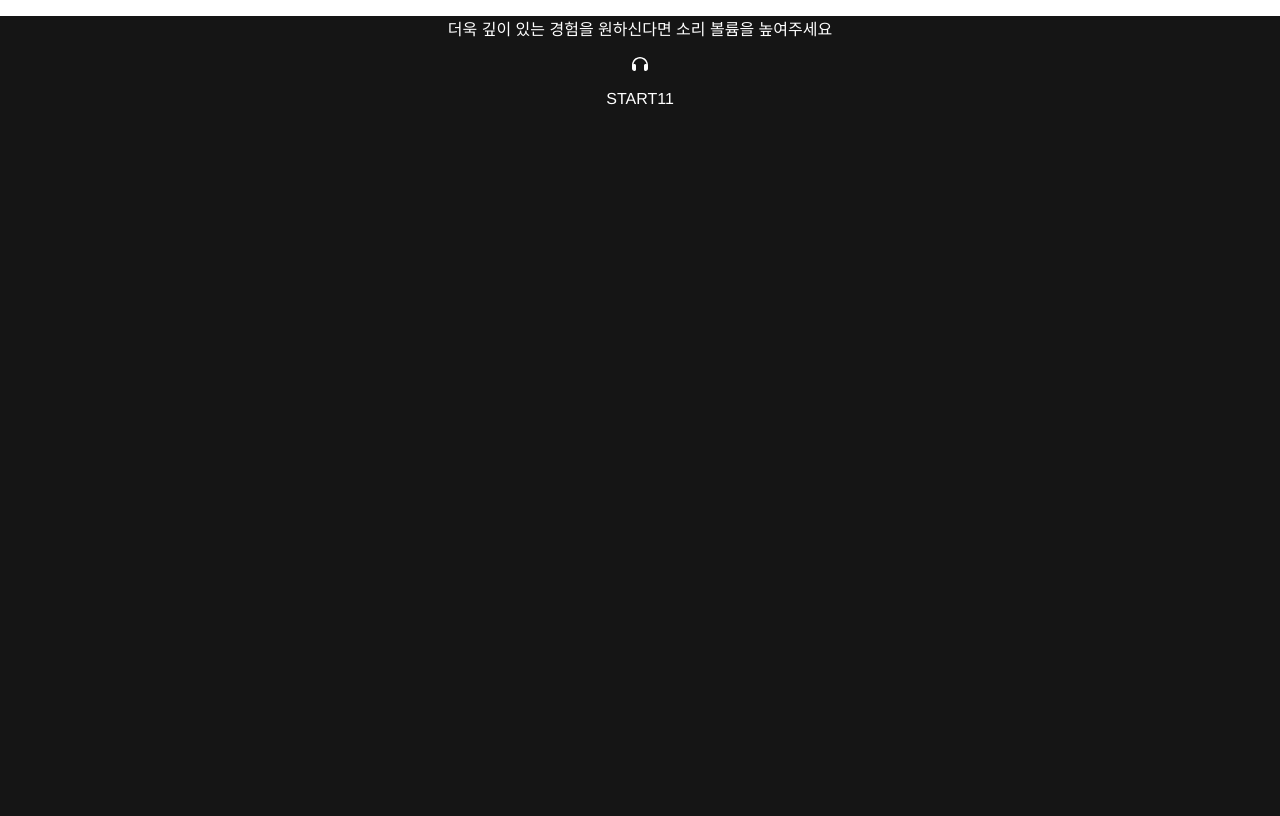
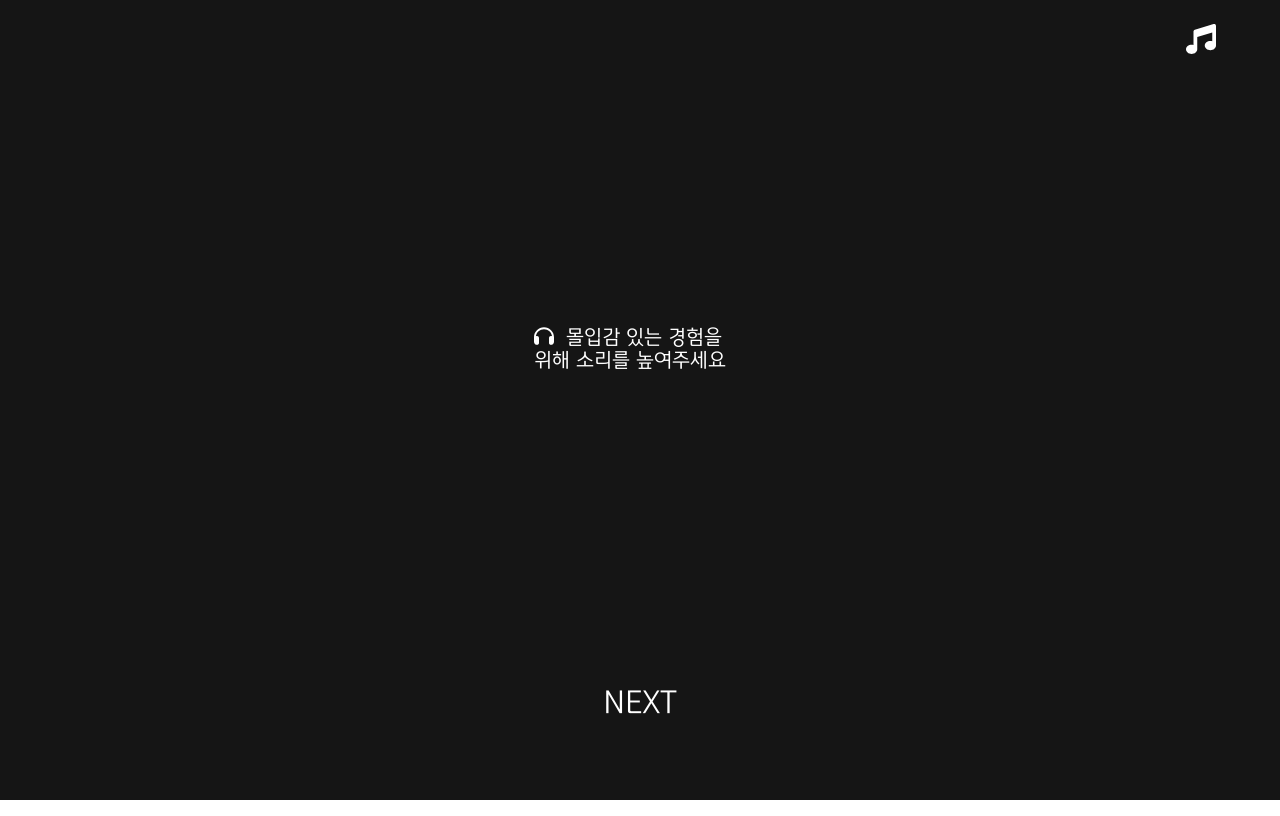
Before and after one commit to chaeeerish/bootcamp_team, a Vue app in the folder 이윤영/main/: page / in a window 1280 px wide. Both pictures are taken after a click on the button "START". Built offline with nearby package versions, Linux system fonts and the light colour scheme.

Commit message:
added firstscene

```diff
--- a/이윤영/main/src/App.vue
+++ b/이윤영/main/src/App.vue
@@ -1,12 +1,32 @@
 <template>
   <nav><router-link to="/"></router-link></nav>
-  <router-view />
+  <transition
+    leave-active-class="animate__animated animate__fadeOut animate__slower"
+  >
+    <router-view @clickedNext1="onClickTransition" v-if="showMainPage" />
+  </transition>
+  <transition
+    enter-active-class="animate__animated animate__fadeIn animate__slower"
+  >
+    <FirstScene v-if="showFirst"></FirstScene>
+  </transition>
 </template>
 
 <script>
+import FirstScene from "./views/FirstScene.vue";
+
 export default {
   name: "App",
-  components: {},
+  components: { FirstScene },
+  data() {
+    return { showMainPage: true, showFirst: false };
+  },
+  methods: {
+    onClickTransition() {
+      this.showMainPage = !this.showMainPage;
+      this.showFirst = !this.showFirst;
+    },
+  },
 };
 </script>
 <style>
@@ -16,8 +36,10 @@ export default {
   -moz-osx-font-smoothing: grayscale;
   text-align: center;
   color: #fff;
-  background-color: #2c3e50;
+  background-color: #151515;
+  position: relative;
 }
+
 body {
   margin: 0px;
 }
--- /dev/null
+++ b/이윤영/main/src/components/PreStartPage.vue
@@ -0,0 +1,72 @@
+<template>
+  <transition name="pre">
+    <div class="prepage">
+      <button class="sound-btn">
+        <font-awesome-icon class="icon-sound" icon="fa-solid fa-music" />
+      </button>
+      <div class="text1">
+        <p>
+          <font-awesome-icon icon="fa-solid fa-headphones" /> &#160;몰입감 있는
+          경험을 <br />위해 소리를 높여주세요
+        </p>
+      </div>
+      <button type="button" @click="onClickNext" class="start-btn">NEXT</button>
+    </div>
+  </transition>
+</template>
+
+<script>
+export default {
+  name: "PreStartPage",
+  methods: {
+    onClickNext() {
+      this.$emit("clickedNext");
+    },
+  },
+};
+</script>
+
+<style>
+.prepage {
+  background-color: #151515;
+  height: 100vh;
+}
+.text1 {
+  text-align: left;
+  display: inline-block;
+  padding-right: 20px;
+  font-size: 20px;
+  font-family: korFont2;
+  margin-top: 300px;
+}
+.next-btn {
+  font-family: korFontLight;
+  font-size: 30px;
+  position: absolute;
+  margin-left: auto;
+  margin-right: auto;
+  left: 0;
+  right: 0;
+  text-align: center;
+  bottom: 6%;
+  background: none;
+  color: inherit;
+  border: none;
+  padding: 0;
+  cursor: pointer;
+  outline: inherit;
+}
+.sound-btn {
+  color: #ffffff;
+  border: none;
+  padding: 0;
+  display: inline-block;
+  background: none;
+  position: absolute;
+  top: 3%;
+  right: 5%;
+}
+.icon-sound {
+  height: 30px;
+}
+</style>
--- a/이윤영/main/src/main.js
+++ b/이윤영/main/src/main.js
@@ -3,9 +3,9 @@ import App from "./App.vue";
 import router from "./router";
 import { library } from "@fortawesome/fontawesome-svg-core";
 import { FontAwesomeIcon } from "@fortawesome/vue-fontawesome";
-import { faHeadphones } from "@fortawesome/free-solid-svg-icons";
+import { faHeadphones, faMusic } from "@fortawesome/free-solid-svg-icons";
 import "animate.css";
-library.add(faHeadphones);
+library.add(faHeadphones, faMusic);
 createApp(App)
   .use(router)
   .component("font-awesome-icon", FontAwesomeIcon)
--- /dev/null
+++ b/이윤영/main/src/views/FirstScene.vue
@@ -0,0 +1,52 @@
+<template>
+  <div class="first-scene">
+    <div class="first-text">
+      <p>당신은 깊은 잠에서 깨어났습니다.</p>
+      <p>눈 앞에는 벽난로가 있습니다.</p>
+      <p>
+        벽 난로에는 장작이 타고 있으며 <br />당신의 몸을 따듯하게 녹여 줍니다.
+      </p>
+    </div>
+    <p class="touch-text">화면을 터치하세요</p>
+    <div class="touch-screen"></div>
+  </div>
+</template>
+
+<script>
+export default {
+  name: "FirstScene",
+  components: {},
+  data() {
+    return {};
+  },
+};
+</script>
+
+<style>
+.first-scene {
+  height: 100vh;
+  background-image: url("../assets/images/fireplace.png");
+  color: #f2f2f2;
+  font-size: 18px;
+  font-family: korFont2;
+}
+.first-text {
+  display: inline-block;
+
+  margin-top: 150px;
+}
+.touch-text {
+  color: #dededeb9;
+  position: absolute;
+  margin-left: auto;
+  margin-right: auto;
+  left: 0;
+  right: 0;
+  text-align: center;
+  bottom: 10%;
+  font-size: 19px;
+}
+p {
+  margin-top: 25px;
+}
+</style>
--- a/이윤영/main/src/views/MainPage.vue
+++ b/이윤영/main/src/views/MainPage.vue
@@ -9,13 +9,13 @@
     </div>
     <button type="button" @click="toggleMain" class="start-btn">START</button>
   </div>
-  <transition enter-active-class="animate_animated animate__fadeInUp">
-    <PreStartPage v-if="showPre"></PreStartPage>
+  <transition enter-active-class="animate__animated animate__fadeInUp">
+    <PreStartPage v-if="showPre" @clickedNext="onClickNext1"></PreStartPage>
   </transition>
 </template>
 
 <script>
-import PreStartPage from "./PreStartPage.vue";
+import PreStartPage from "../components/PreStartPage.vue";
 export default {
   name: "MainPage",
   components: { PreStartPage },
@@ -26,6 +26,9 @@ export default {
     toggleMain() {
       this.showMain = !this.showMain;
       this.showPre = !this.showPre;
+    },
+    onClickNext1() {
+      this.$emit("clickedNext1");
     },
   },
 };
--- a/이윤영/main/src/views/PreStartPage.vue
+++ /dev/null
@@ -1,25 +0,0 @@
-<template>
-  <transition name="pre">
-    <div class="prepage">
-      <div class="text1">
-        <p>더욱 깊이 있는 경험을 원하신다면 소리 볼륨을 높여주세요</p>
-        <font-awesome-icon icon="fa-solid fa-headphones" />
-      </div>
-      <p class="">START11</p>
-    </div>
-  </transition>
-</template>
-
-<script>
-export default {
-  name: "PreStartPage",
-};
-</script>
-
-<style>
-.prepage {
-  background-color: #151515;
-  height: 100vh;
-  z-index: 1;
-}
-</style>
```
Also changed, not shown: 이윤영/main/src/assets/images/fireplace.png (added), 이윤영/main/src/assets/images/window.png (added).
